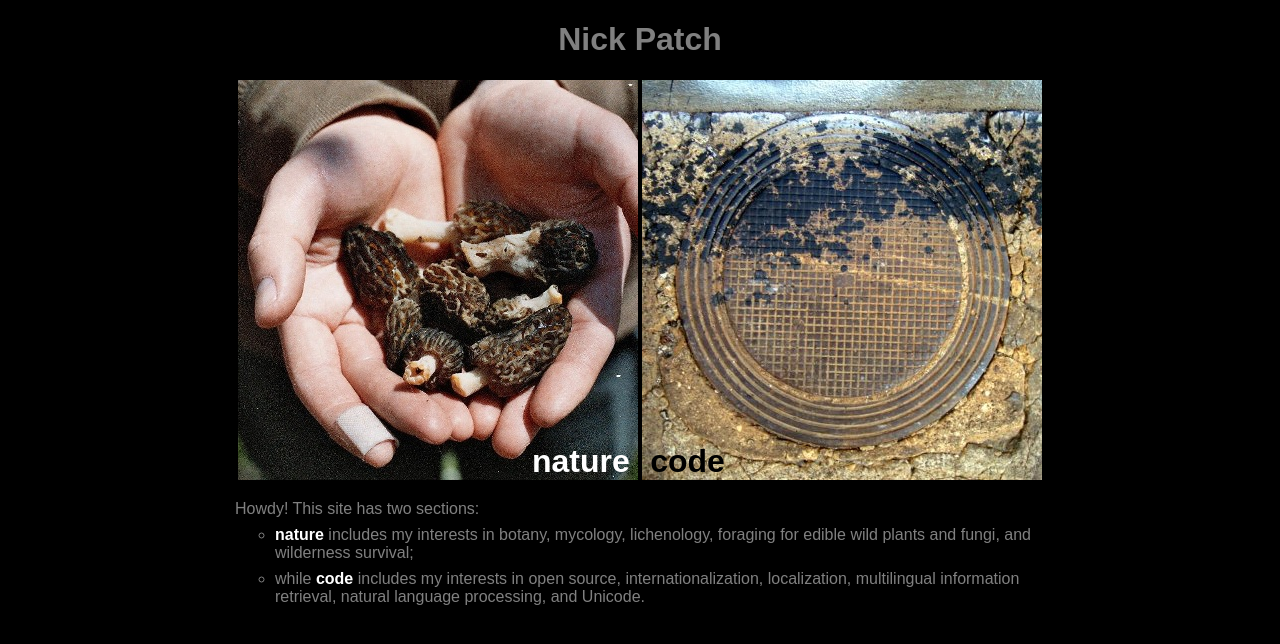
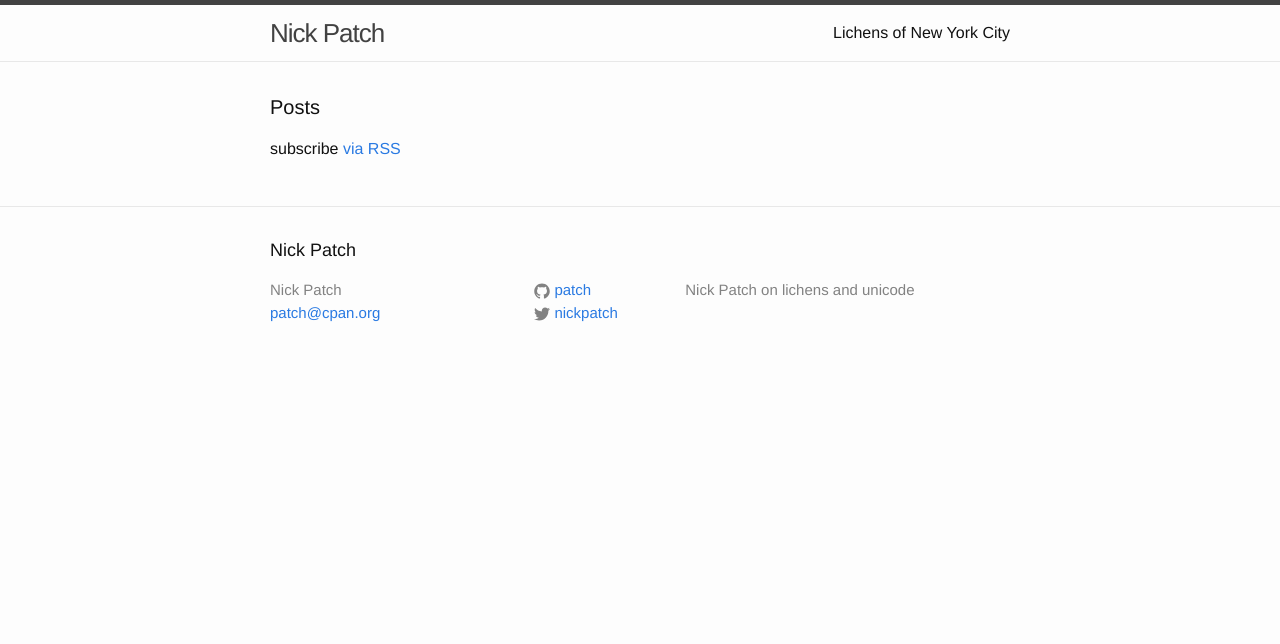
Before and after one commit to lichens-nyc/lichens-nyc.github.io, a Jekyll site: the page built from index.html, in a window 1280 px wide. Shown: the top 644 px of the page. Built offline with Jekyll 4.4.1, drawn with Linux system fonts in a browser that asks for light colours.

Commit message:
jekyllize home page

```diff
--- a/index.html
+++ b/index.html
@@ -1,86 +1,18 @@
-<?xml version="1.0" encoding="UTF-8" ?>
-<!DOCTYPE html PUBLIC "-//W3C//DTD XHTML 1.0 Strict//EN"
-    "http://www.w3.org/TR/xhtml1/DTD/xhtml1-strict.dtd">
-<html xmlns="http://www.w3.org/1999/xhtml" xml:lang="en">
-<head>
-<title>Nick Patch</title>
-<meta name="author" content="Nick Patch" />
-<meta name="copyright" content="© 2010–2014 Nick Patch" />
-<link rel="SHORTCUT ICON" href="/favicon.ico" />
-<style type="text/css">
-body {
-    font-family: sans-serif;
-    color: gray;
-    background-color: black;
-    text-align: center;
-}
-.link {
-    font-weight: bold;
-    font-size: 2em;
-    width: 400px;
-    height: 400px;
-    display: inline-block;
-    position: relative;
-}
-.label {
-    display: block;
-    position: absolute;
-    bottom: 0;
-}
-#nature.link {
-    background: url('nature/images/morels.jpg');
-}
-#code.link {
-    background: url('code/images/manhoru.jpg');
-}
-#nature span.label {
-    right: 0.25em;
-}
-#code span.label {
-    left: 0.25em;
-}
-:link, :visited {
-    text-decoration: none;
-}
-#nature:link, #nature:visited {
-    color: white;
-}
-#code:link, #code:visited {
-    color: black;
-}
-#nature:link:hover,    #nature:link:focus,    #nature:link:active,
-#nature:visited:hover, #nature:visited:focus, #nature:visited:active,
-#code:link:hover,    #code:link:focus,    #code:link:active,
-#code:visited:hover, #code:visited:focus, #code:visited:active,
-a:link:hover,    a:link:focus,    a:link:active,
-a:visited:hover, a:visited:focus, a:visited:active {
-    color: #990000;
-}
-a:link, a:visited {
-    font-weight: bold;
-    color: white;
-}
+---
+layout: default
+---
 
-</style>
-</head>
-<body>
-<h1>
-    Nick Patch
-</h1>
-<div style="width: 810px; text-align: center; margin-left: auto; margin-right: auto">
-    <a href="nature" id="nature" class="link">
-        <span class="label">nature</span>
-    </a>
-    <a href="code" id="code" class="link">
-        <span class="label">code</span>
-    </a>
-    <p style="text-align: left; margin-bottom: 0.5em">
-        Howdy! This site has two sections:
-    </p>
-    <ul style="text-align: left; margin-top: 0">
-        <li type="circle" style="margin-bottom: 0.5em"><a href="nature">nature</a> includes my interests in botany, mycology, lichenology, foraging for edible wild plants and fungi, and wilderness survival;</li>
-        <li type="circle">while <a href="code">code</a> includes my interests in open source, internationalization, localization, multilingual information retrieval, natural language processing, and Unicode.</li>
-    </ul>
+<div class="home">
+  <h1 class="page-heading">Posts</h1>
+  <ul class="post-list">
+    {% for post in site.posts %}
+      <li>
+        <span class="post-meta">{{ post.date | date: "%b %-d, %Y" }}</span>
+        <h2>
+          <a class="post-link" href="{{ post.url | prepend: site.baseurl }}">{{ post.title }}</a>
+        </h2>
+      </li>
+    {% endfor %}
+  </ul>
+  <p class="rss-subscribe">subscribe <a href="{{ "/feed.xml" | prepend: site.baseurl }}">via RSS</a></p>
 </div>
-</body>
-</html>
```
